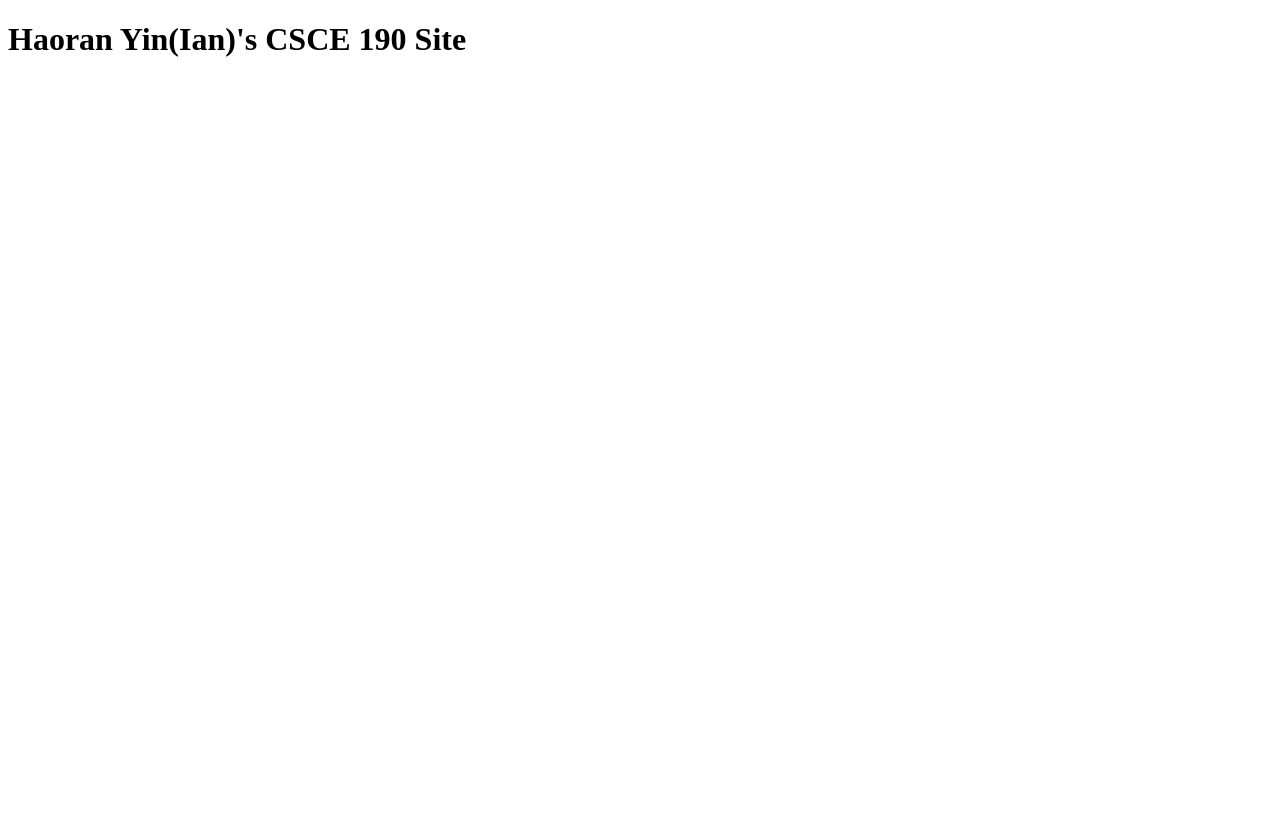
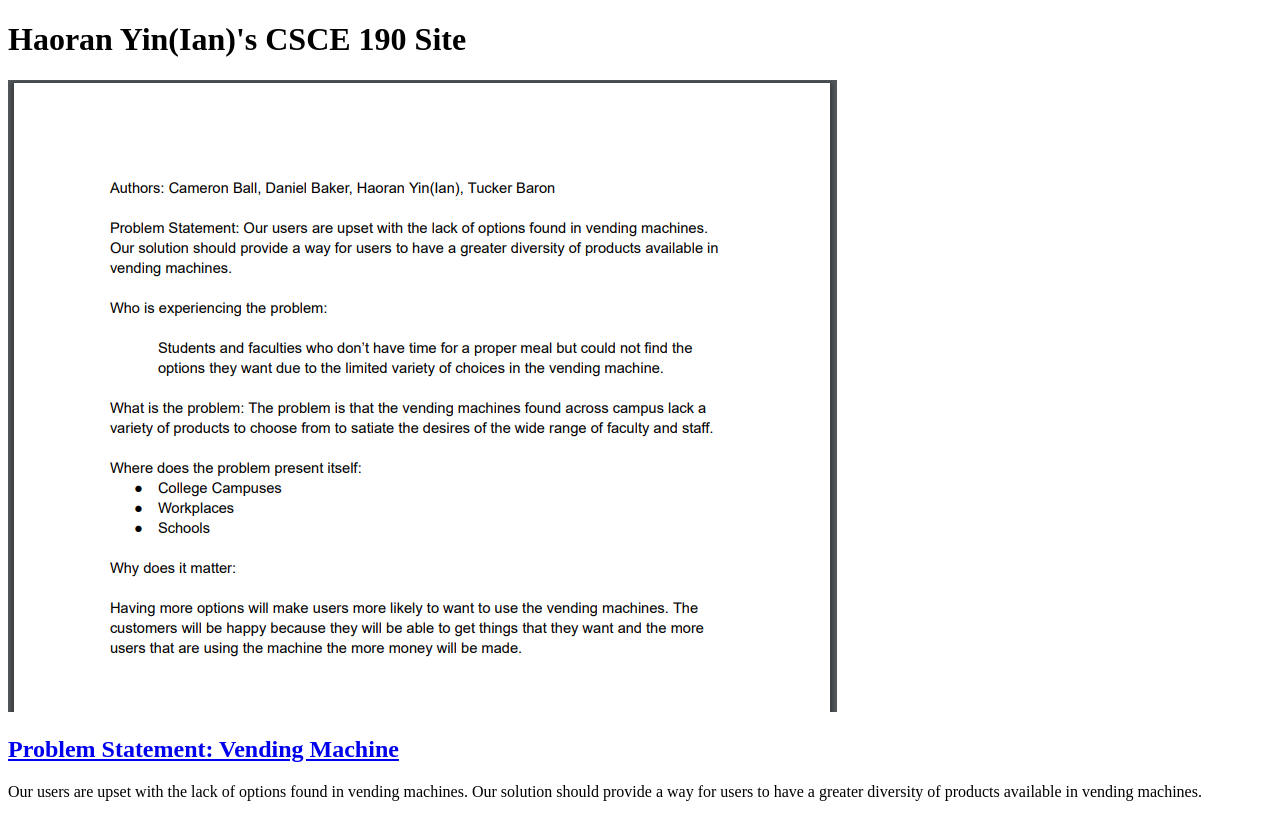
Before and after one commit to haoran-y/haoran-y.github.io, a plain HTML site: page index.html in a window 1280 px wide. Drawn offline with Linux system fonts and the light colour scheme.

Commit message:
undated index and files

```diff
--- a/index.html
+++ b/index.html
@@ -5,5 +5,17 @@
     </title>
     <body>
         <h1>Haoran Yin(Ian)'s CSCE 190 Site</h1>
+
+        <section class="assignment">
+            <a href="files/CSCE%20190%20Problem%20Statement.pdf"><img src="image/screenshot.PNG"></a>
+            <section class="ass-details">
+                <a href="files/CSCE%20190%20Problem%20Statement.pdf"><h2>Problem Statement: Vending Machine</h2></a>
+                <p>
+                    Our users are upset with the lack of options found in vending machines.
+                    Our solution should provide a way for users
+                    to have a greater diversity of products available in vending machines.
+                </p>
+            </section>
+        </section>
     </body>
 </html>
```
Also changed, not shown: image/screenshot.PNG (added), 1 other file.
